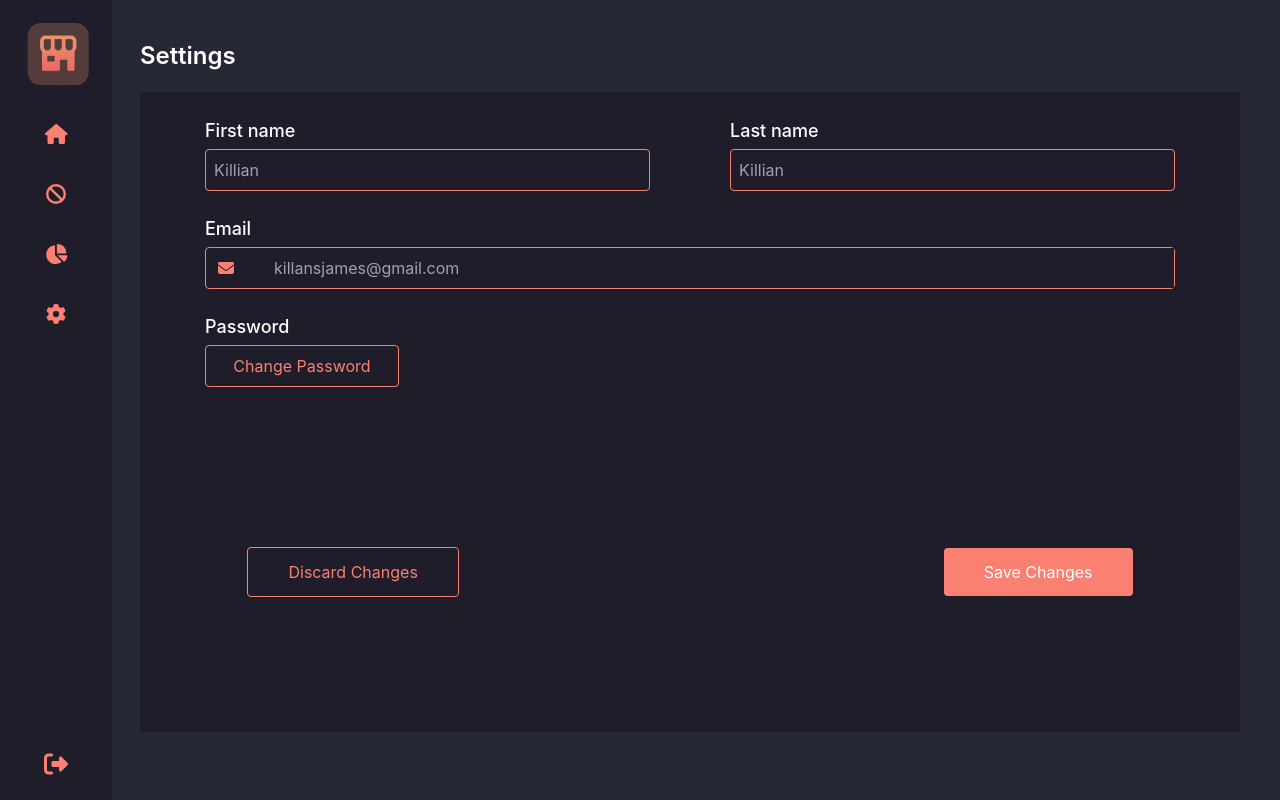
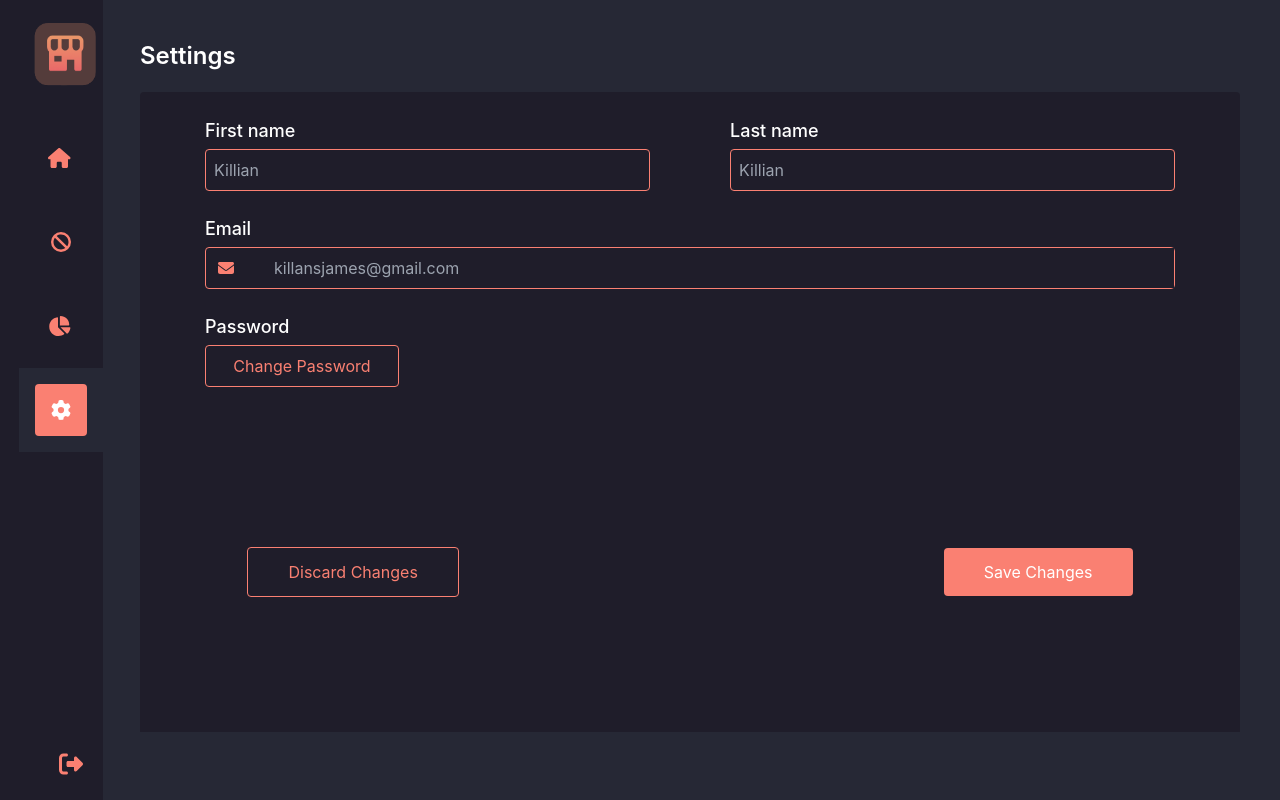
Before and after one commit to maham-ishtiaq-2000/Hami-, a React (Create React App) app: page /Settings in a window 1280 px wide. Built offline with nearby package versions, Linux system fonts and the light colour scheme.

Commit message:
added logic for active sidebar item

```diff
--- a/src/components/Layouts/SideBar.js
+++ b/src/components/Layouts/SideBar.js
@@ -1,34 +1,50 @@
-import React from 'react';
-import { NavLink } from 'react-router-dom';
-import { FontAwesomeIcon } from '@fortawesome/react-fontawesome';
-import logo from '../../assets/logo.png';
-import { faHome, faBan, faPieChart, faGear, faSignOutAlt } from '@fortawesome/free-solid-svg-icons';
+import React from "react";
+import { NavLink } from "react-router-dom";
+import { FontAwesomeIcon } from "@fortawesome/react-fontawesome";
+import logo from "../../assets/logo.png";
+import {
+  faHome,
+  faBan,
+  faPieChart,
+  faGear,
+  faSignOutAlt,
+} from "@fortawesome/free-solid-svg-icons";
+import { useLocation } from "react-router-dom/dist";
 
 const Sidebar = () => {
+  const route = useLocation();
   const icons = [
-      { to: '/Home', icon: faHome },
-      { to: '/ProductManagement', icon: faBan },
-      { to: '/History', icon: faPieChart },
-      { to: '/Settings', icon: faGear },
+    { to: "/Home", icon: faHome },
+    { to: "/ProductManagement", icon: faBan },
+    { to: "/History", icon: faPieChart },
+    { to: "/Settings", icon: faGear },
   ];
 
   return (
-      <div className="fixed top-0 left-0 flex flex-col w-38 h-full bg-navy text-pink items-center py-4 px-4 z-50">
+    <div className="fixed top-0 left-0 flex flex-col h-full bg-navy text-pink items-end py-4 pl-4 z-50">
       <NavLink to="/Home" className="w-20 h-20 mb-5">
         <img src={logo} alt="Logo" />
       </NavLink>
       {icons.map((item, index) => (
+        <div
+          className={` p-4 ${route.pathname === item.to && "bg-lightNavy"}`}
+        >
           <NavLink
             key={index}
             to={item.to}
-            className="mb-6 py-2 px-4 rounded hover:bg-pink flex justify-center"
+            className={({ isActive }) =>
+              isActive
+                ? "py-4 px-4 rounded hover:bg-pink flex justify-center bg-pink text-white"
+                : "py-4 px-4 rounded hover:bg-pink flex justify-center"
+            }
           >
             <FontAwesomeIcon
               icon={item.icon}
               className="text-salmon-600 text-4xl hover:text-white"
-              style={{ fontSize: '20px' }}
+              style={{ fontSize: "20px" }}
             />
           </NavLink>
+        </div>
       ))}
       <div className="mt-auto">
         <NavLink
@@ -38,7 +54,7 @@ const Sidebar = () => {
           <FontAwesomeIcon
             icon={faSignOutAlt}
             className="text-salmon-600 text-4xl hover:text-white"
-              style={{ fontSize: '24px' }}
+            style={{ fontSize: "24px" }}
           />
         </NavLink>
       </div>
```
Also changed, not shown: src/AppRoutes.js (+8 -9 lines), src/pages/History.js (renamed from src/pages /History.js), src/pages/Home.js (renamed from src/pages /Home.js), src/pages/Login.js (renamed from src/pages /Login.js), src/pages/ProductManagement.js (renamed from src/pages /ProductManagement.js), src/pages/Settings.js (renamed from src/pages /Settings.js). Lines whose indentation alone changed are shown as unchanged.
